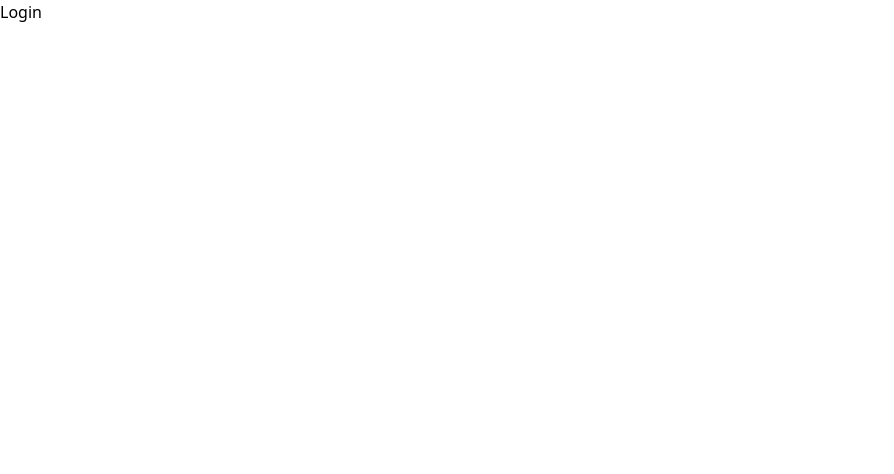
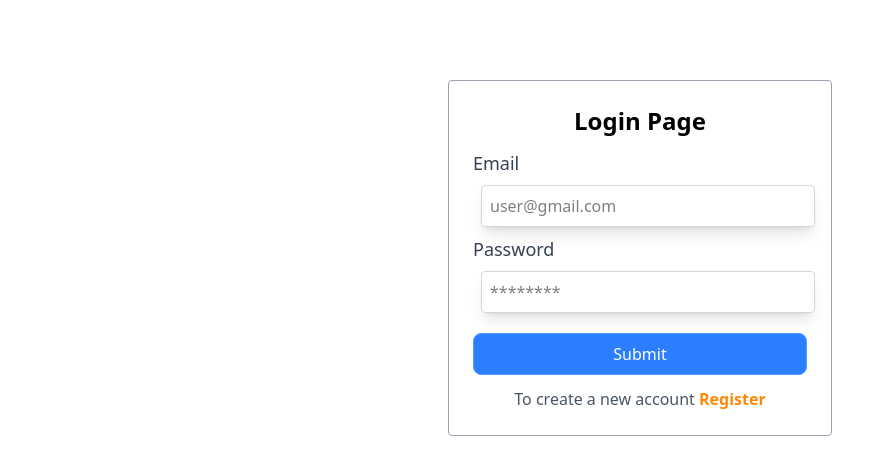
Before and after one commit to Vasuki-84/CRM_System_Frontend, a React app: page /login in a window 1280 px wide. Shown: the top 474 px of the page, without its empty margins (0-894 px from the left). Built offline with nearby package versions, Linux system fonts and the light colour scheme; the HTML template or start-up script is replaced by a standard one.

Commit message:
added login page

```diff
--- a/src/Pages/Login.jsx
+++ b/src/Pages/Login.jsx
@@ -1,9 +1,68 @@
-import React from 'react'
+import React, { useState } from "react";
+import { Link } from "react-router-dom";
+import {userUrl} from "../baseUrl"
+import { useNavigate } from "react-router-dom";
+import axios from 'axios'
+
 
 function Login() {
+  const [form, setForm] = useState({
+    userEmail: "",
+    password: "",
+  });
+  const navigate = useNavigate();
+
+  const handleChange = (e) => {
+    setForm({ ...form, [e.target.name]: e.target.value });
+  };
+
+  const handleSubmit = async (e) => {
+    e.preventDefault();
+    try {
+      const response = await axios.post(`${userUrl}/user/login`, form);
+      localStorage.setItem("token", response.data.token);
+      navigate("/customerLogin");
+    } catch (err) {
+      alert("Login error");
+    }
+  };
   return (
-    <div>Login</div>
-  )
+    <div className="mx-auto max-w-sm p-6 mt-20 border border-sm  border-gray-400 rounded-sm  mb-10">
+      <h2 className="text-center font-extrabold text-2xl mb-3 ">Login Page</h2>
+      <form className="d-flex justify-center" onSubmit={handleSubmit}>
+        <label className="text-lg text-gray-700 mb-2 mt-3">Email</label>
+        <input
+          type="email"
+          placeholder="user@gmail.com"
+          name="userEmail"
+          onChange={handleChange}
+          className="w-full border border-2px rounded-sm shadow-lg  m-2 p-2 border-gray-300"
+        />
+        <label className="text-lg text-gray-700 mb-2 mt-3">Password</label>
+        <input
+          type="password"
+          placeholder="********"
+          name="password"
+          onChange={handleChange}
+          className="w-full border border-2px rounded-sm shadow-lg  m-2 p-2 border-gray-300"
+        />
+        <button
+          type="submit"
+          className="border border-blue-400 bg-blue-500 text-white rounded-lg px-3 py-2 mt-3 w-full cursor-pointer hover:bg-blue-600"
+        >
+          Submit
+        </button>
+      </form>
+      <div className="text-center text-gray-600 font-sm  mt-3">
+        <p>
+          To create a new account
+          <span className="text-orange-400 font-semibold">
+            <Link to="/register"> Register</Link>
+          </span>
+        </p>
+      </div>
+    </div>
+  );
 }
 
-export default Login
+export default Login;
```
Also changed, not shown: src/Pages/Components/ProtectedRoutes.jsx (added).
